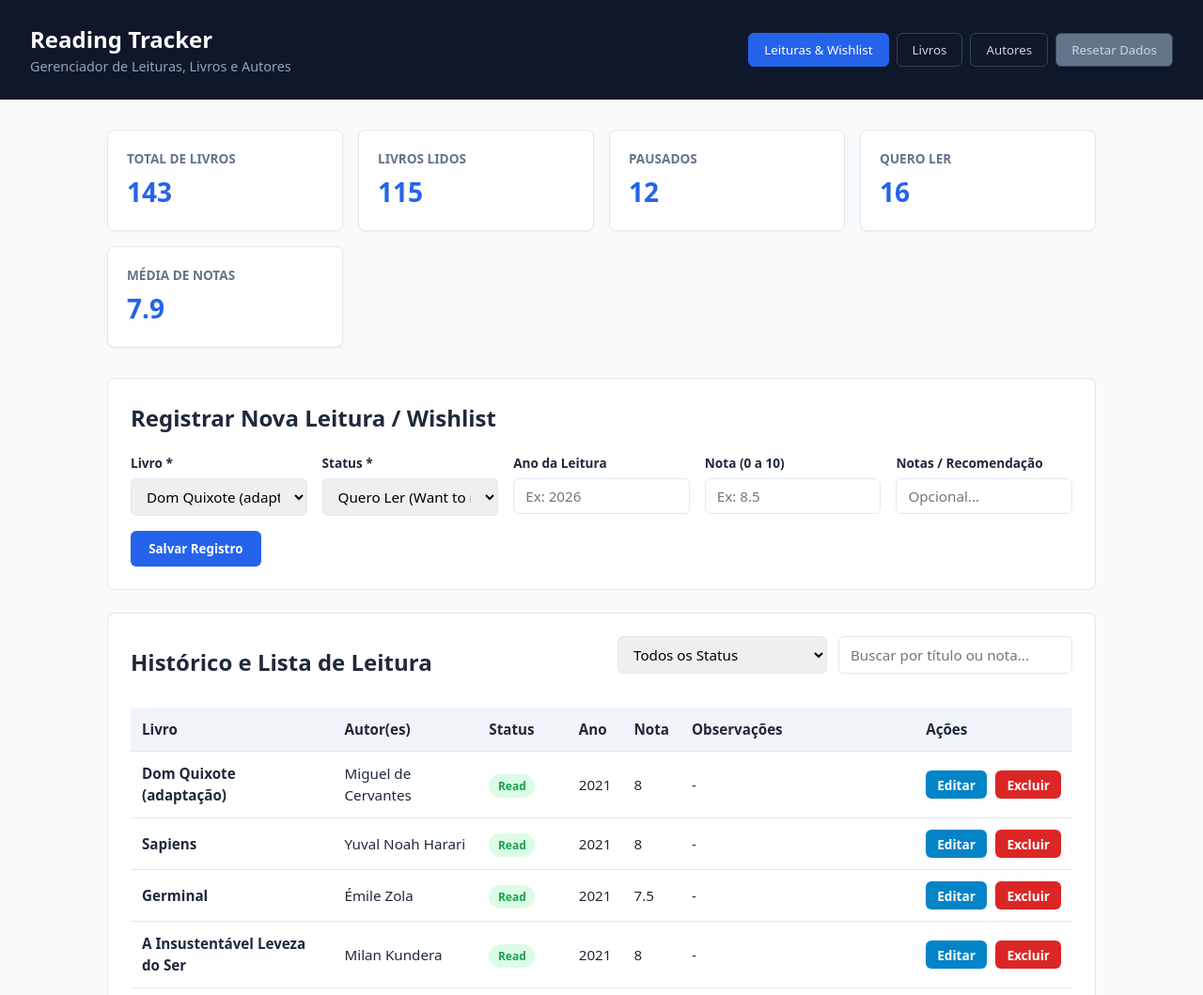
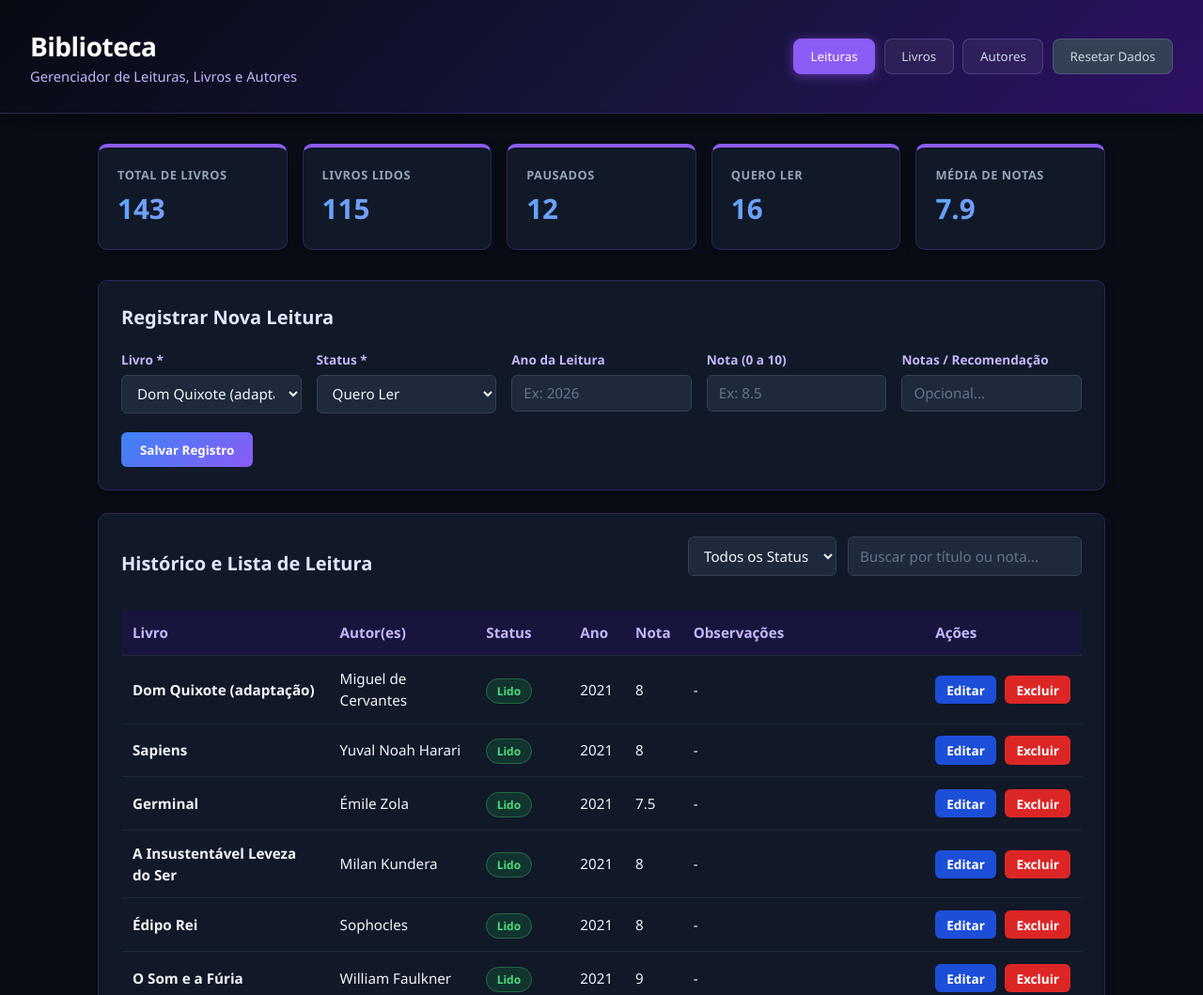
Before and after one commit to douglasgiraldello/Trabalho-Faculdade, a plain HTML site: page coda/index.html in a window 1280 px wide. Shown: the top 1059 px of the page at 94% size. Drawn offline with Linux system fonts and the light colour scheme.

Commit message:
fase final

```diff
--- a/coda/css/style.css
+++ b/coda/css/style.css
@@ -1,21 +1,22 @@
 :root {
-    --primary: #2563eb;
-    --primary-hover: #1d4ed8;
-    --bg: #f8fafc;
-    --card-bg: #ffffff;
-    --text: #1e293b;
-    --text-muted: #64748b;
-    --border: #e2e8f0;
-    --success: #16a34a;
-    --warning: #ca8a04;
-    --danger: #dc2626;
+    --primary: #8b5cf6;          /* Roxo vibrante */
+    --primary-hover: #7c3aed;
+    --bg: #090d16;               /* Fundo principal azul-marinho quase preto */
+    --card-bg: #111827;          /* Fundo dos cartões e painéis */
+    --input-bg: #1e293b;         /* Fundo dos campos de formulário */
+    --text: #f1f5f9;             /* Texto principal claro */
+    --text-muted: #94a3b8;       /* Texto secundário */
+    --border: #2e265a;           /* Borda roxo/azul escuro */
+    --success: #4ade80;
+    --warning: #facc15;
+    --danger: #ef4444;
 }
 
 * {
     box-sizing: border-box;
     margin: 0;
     padding: 0;
-    font-family: system-ui, -apple-system, sans-serif;
+    font-family: 'Segoe UI', system-ui, -apple-system, sans-serif;
 }
 
 body {
@@ -25,50 +26,68 @@ body {
 }
 
 header {
-    background-color: #0f172a;
+    background: linear-gradient(135deg, #070a12 0%, #17153b 55%, #2e1065 100%);
     color: white;
-    padding: 1.5rem 2rem;
+    padding: 1.75rem 2rem;
     display: flex;
     justify-content: space-between;
     align-items: center;
     flex-wrap: wrap;
     gap: 1rem;
+    border-bottom: 1px solid var(--border);
+    box-shadow: 0 4px 20px rgba(0, 0, 0, 0.5);
 }
 
-header h1 { font-size: 1.5rem; }
-header p { color: #94a3b8; font-size: 0.9rem; }
+header h1 {
+    font-size: 1.75rem;
+    letter-spacing: -0.5px;
+    color: #ffffff;
+}
+
+header p {
+    color: #c4b5fd;
+    font-size: 0.92rem;
+}
 
 nav {
     display: flex;
-    gap: 0.5rem;
+    gap: 0.6rem;
+    flex-wrap: wrap;
 }
 
 nav button {
-    background: transparent;
-    border: 1px solid #334155;
+    background: rgba(255, 255, 255, 0.06);
+    border: 1px solid rgba(167, 139, 250, 0.25);
     color: #cbd5e1;
-    padding: 0.5rem 1rem;
-    border-radius: 6px;
+    padding: 0.55rem 1.1rem;
+    border-radius: 8px;
     cursor: pointer;
     font-weight: 500;
-    transition: all 0.2s;
+    transition: all 0.2s ease;
 }
 
-nav button:hover, nav button.active {
+nav button:hover {
+    background-color: rgba(139, 92, 246, 0.25);
+    border-color: #a78bfa;
+    color: white;
+}
+
+nav button.active {
     background-color: var(--primary);
     border-color: var(--primary);
     color: white;
+    box-shadow: 0 2px 12px rgba(139, 92, 246, 0.5);
 }
 
 main {
-    max-width: 1100px;
+    max-width: 1120px;
     margin: 2rem auto;
     padding: 0 1.5rem;
 }
 
 .stats-grid {
     display: grid;
-    grid-template-columns: repeat(auto-fit, minmax(200px, 1fr));
+    grid-template-columns: repeat(auto-fit, minmax(190px, 1fr));
     gap: 1rem;
     margin-bottom: 2rem;
 }
@@ -76,20 +95,35 @@ main {
 .stat-card {
     background: var(--card-bg);
     padding: 1.25rem;
-    border-radius: 8px;
+    border-radius: 10px;
     border: 1px solid var(--border);
-    box-shadow: 0 1px 2px rgba(0,0,0,0.05);
+    border-top: 4px solid var(--primary);
+    box-shadow: 0 4px 12px rgba(0, 0, 0, 0.3);
 }
 
-.stat-card h3 { font-size: 0.85rem; color: var(--text-muted); text-transform: uppercase; }
-.stat-card p { font-size: 1.75rem; font-weight: 700; margin-top: 0.25rem; color: var(--primary); }
+.stat-card h3 {
+    font-size: 0.8rem;
+    color: var(--text-muted);
+    text-transform: uppercase;
+    letter-spacing: 0.5px;
+}
+
+.stat-card p {
+    font-size: 1.85rem;
+    font-weight: 700;
+    margin-top: 0.25rem;
+    background: linear-gradient(90deg, #60a5fa, #a78bfa);
+    -webkit-background-clip: text;
+    -webkit-text-fill-color: transparent;
+}
 
 .panel {
     background: var(--card-bg);
     padding: 1.5rem;
-    border-radius: 8px;
+    border-radius: 10px;
     border: 1px solid var(--border);
     margin-bottom: 1.5rem;
+    box-shadow: 0 4px 12px rgba(0, 0, 0, 0.3);
 }
 
 .panel-header {
@@ -101,11 +135,16 @@ main {
     gap: 1rem;
 }
 
+.panel-header h2 {
+    color: #e0e7ff;
+    font-size: 1.25rem;
+}
+
 .form-grid {
     display: grid;
     grid-template-columns: repeat(auto-fit, minmax(180px, 1fr));
     gap: 1rem;
-    margin-bottom: 1rem;
+    margin-bottom: 1.25rem;
 }
 
 .form-group {
@@ -114,28 +153,70 @@ main {
     gap: 0.35rem;
 }
 
-label { font-size: 0.85rem; font-weight: 600; }
+label {
+    font-size: 0.85rem;
+    font-weight: 600;
+    color: #c4b5fd;
+}
 
 input, select {
-    padding: 0.5rem 0.75rem;
-    border: 1px solid var(--border);
+    padding: 0.55rem 0.75rem;
+    border: 1px solid #334155;
     border-radius: 6px;
     font-size: 0.95rem;
+    color: var(--text);
+    background-color: var(--input-bg);
+}
+
+input::placeholder {
+    color: #64748b;
+}
+
+input:focus, select:focus {
+    outline: none;
+    border-color: var(--primary);
+    box-shadow: 0 0 0 3px rgba(139, 92, 246, 0.25);
 }
 
 .btn {
-    background-color: var(--primary);
+    background: linear-gradient(135deg, #3b82f6, #8b5cf6);
     color: white;
     border: none;
-    padding: 0.6rem 1.2rem;
+    padding: 0.6rem 1.25rem;
     border-radius: 6px;
     cursor: pointer;
     font-weight: 600;
+    transition: opacity 0.2s;
 }
 
-.btn:hover { background-color: var(--primary-hover); }
-.btn-danger { background-color: var(--danger); padding: 0.35rem 0.75rem; font-size: 0.85rem; }
-.btn-secondary { background-color: #64748b; }
+.btn:hover {
+    opacity: 0.9;
+}
+
+.btn-edit {
+    background: #1d4ed8;
+    padding: 0.35rem 0.75rem;
+    font-size: 0.85rem;
+    margin-right: 0.35rem;
+}
+
+.btn-edit:hover {
+    background: #1e40af;
+}
+
+.btn-danger {
+    background: #dc2626;
+    padding: 0.35rem 0.75rem;
+    font-size: 0.85rem;
+}
+
+.btn-danger:hover {
+    background: #b91c1c;
+}
+
+.btn-secondary {
+    background: #334155;
+}
 
 .filters {
     display: flex;
@@ -152,53 +233,57 @@ table {
 
 th, td {
     text-align: left;
-    padding: 0.75rem;
-    border-bottom: 1px solid var(--border);
+    padding: 0.8rem 0.75rem;
+    border-bottom: 1px solid #1e293b;
 }
 
-th { background-color: #f1f5f9; font-weight: 600; }
+th {
+    background-color: #17153b;
+    color: #c4b5fd;
+    font-weight: 600;
+}
+
+tr:hover td {
+    background-color: rgba(139, 92, 246, 0.08);
+}
 
 .badge {
-    padding: 0.25rem 0.6rem;
+    padding: 0.25rem 0.65rem;
     border-radius: 999px;
     font-size: 0.75rem;
     font-weight: 600;
 }
 
-.badge-read { background: #dcfce7; color: var(--success); }
-.badge-paused { background: #fef9c3; color: var(--warning); }
-.badge-want { background: #e0f2fe; color: var(--primary); }
+.badge-read { background: rgba(22, 163, 74, 0.2); color: #4ade80; border: 1px solid rgba(74, 222, 128, 0.3); }
+.badge-paused { background: rgba(202, 138, 4, 0.2); color: #facc15; border: 1px solid rgba(250, 204, 21, 0.3); }
+.badge-want { background: rgba(139, 92, 246, 0.2); color: #c4b5fd; border: 1px solid rgba(196, 181, 253, 0.3); }
 
-.hidden { display: none; }
-.btn-edit {
-    background-color: #0284c7;
-    padding: 0.35rem 0.75rem;
-    font-size: 0.85rem;
-    margin-right: 0.35rem;
+.theme-tag {
+    display: inline-block;
+    background: rgba(139, 92, 246, 0.18);
+    color: #ddd6fe;
+    border: 1px solid rgba(139, 92, 246, 0.3);
+    font-size: 0.75rem;
+    padding: 0.15rem 0.55rem;
+    border-radius: 4px;
+    margin: 0.1rem;
+    font-weight: 500;
 }
 
-.btn-edit:hover { background-color: #0369a1; }
-
 .alert-error {
-    background-color: #fee2e2;
-    color: #991b1b;
-    border: 1px solid #fca5a5;
+    background-color: rgba(220, 38, 38, 0.15);
+    color: #fca5a5;
+    border: 1px solid rgba(239, 68, 68, 0.4);
     padding: 0.75rem 1rem;
     border-radius: 6px;
     margin-bottom: 1rem;
     font-size: 0.9rem;
 }
 
-.theme-tag {
-    display: inline-block;
-    background: #e2e8f0;
-    color: #334155;
-    font-size: 0.75rem;
-    padding: 0.15rem 0.5rem;
-    border-radius: 4px;
-    margin: 0.1rem;
-}
-
 .actions-cell {
     white-space: nowrap;
 }
+
+.hidden {
+    display: none;
+}
--- a/coda/index.html
+++ b/coda/index.html
@@ -9,11 +9,11 @@
 <body>
     <header>
         <div>
-            <h1>Reading Tracker</h1>
+            <h1>Biblioteca</h1>
             <p>Gerenciador de Leituras, Livros e Autores</p>
         </div>
         <nav>
-            <button id="tab-readings" class="active">Leituras & Wishlist</button>
+            <button id="tab-readings" class="active">Leituras</button>
             <button id="tab-books">Livros</button>
             <button id="tab-authors">Autores</button>
             <button id="btn-reset" class="btn-secondary" title="Restaurar dados originais">Resetar Dados</button>
@@ -27,7 +27,7 @@
         <section id="view-readings">
             <div class="panel">
                 <div class="panel-header">
-                    <h2 id="form-reading-title">Registrar Nova Leitura / Wishlist</h2>
+                    <h2 id="form-reading-title">Registrar Nova Leitura</h2>
                 </div>
                 <div id="error-reading" class="alert-error hidden"></div>
                 <form id="form-reading">
@@ -38,13 +38,13 @@
                             <select id="reading-book" required></select>
                         </div>
                         <div class="form-group">
-                            <label for="reading-status">Status *</label>
-                            <select id="reading-status" required>
-                                <option value="Want to read">Quero Ler (Want to read)</option>
-                                <option value="Read">Lido (Read)</option>
-                                <option value="Paused">Pausado (Paused)</option>
-                            </select>
-                        </div>
+                             <label for="reading-status">Status *</label>
+                             <select id="reading-status" required>
+                                    <option value="Want to read">Quero Ler</option>
+                                    <option value="Read">Lido</option>
+                                    <option value="Paused">Pausado</option>
+                              </select>
+                            </div>
                         <div class="form-group">
                             <label for="reading-year">Ano da Leitura</label>
                             <input type="number" id="reading-year" min="1900" max="2030" placeholder="Ex: 2026">
@@ -68,10 +68,10 @@
                     <h2>Histórico e Lista de Leitura</h2>
                     <div class="filters">
                         <select id="filter-status">
-                            <option value="ALL">Todos os Status</option>
-                            <option value="Read">Lidos (Read)</option>
-                            <option value="Paused">Pausados (Paused)</option>
-                            <option value="Want to read">Quero Ler (Want to read)</option>
+                                <option value="ALL">Todos os Status</option>
+                                <option value="Read">Lidos</option>
+                                <option value="Paused">Pausados</option>
+                                <option value="Want to read">Quero Ler</option>
                         </select>
                         <input type="text" id="search-reading" placeholder="Buscar por título ou nota...">
                     </div>
--- a/coda/js/app.js
+++ b/coda/js/app.js
@@ -120,14 +120,21 @@ function renderReadings() {
 
     document.getElementById('table-readings').innerHTML = filtered.map(r => {
         let badgeClass = 'badge-want';
-        if (r.status === 'Read') badgeClass = 'badge-read';
-        if (r.status === 'Paused') badgeClass = 'badge-paused';
+        let statusLabel = 'Quero Ler';
+
+        if (r.status === 'Read') {
+            badgeClass = 'badge-read';
+            statusLabel = 'Lido';
+        } else if (r.status === 'Paused') {
+            badgeClass = 'badge-paused';
+            statusLabel = 'Pausado';
+        }
 
         return `
             <tr>
                 <td><strong>${getBookTitle(r.bookId)}</strong></td>
                 <td>${getBookAuthors(r.bookId)}</td>
-                <td><span class="badge ${badgeClass}">${r.status}</span></td>
+                <td><span class="badge ${badgeClass}">${statusLabel}</span></td>
                 <td>${r.yearRead || '-'}</td>
                 <td>${r.grade !== null ? r.grade : '-'}</td>
                 <td>${r.notes || (r.recommendedBy ? `Indicado por: ${r.recommendedBy}` : '-')}</td>
```
